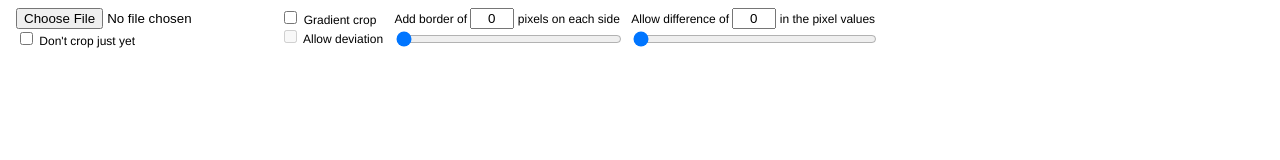
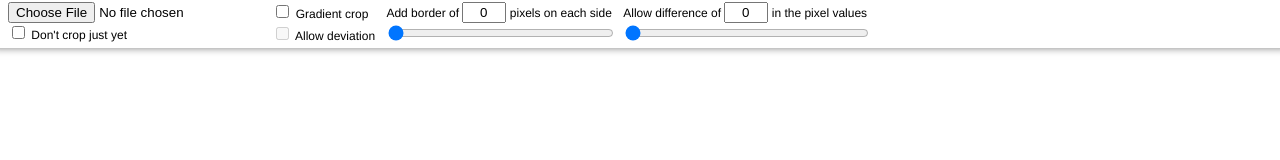
Before and after one commit to psiroki/autocrop, a plain HTML site: page index.html in a window 1280 px wide. Drawn offline with Linux system fonts and the light colour scheme.

Commit message:
Static toolbar, new versions are inserted in reverse order

```diff
--- a/autocrop.css
+++ b/autocrop.css
@@ -4,6 +4,27 @@ html, body {
 	box-sizing: border-box;
 	font-size: 9pt;
 	font-family: 'San Francisco', 'Helvetica Neue', Tahoma, sans-serif;
+}
+
+#insertionPoint {
+	height: 56px;
+}
+
+.settingsPanel {
+	position: fixed;
+	top: 0px;
+	left: 0px;
+	width: 100vw;
+	height: 48px;
+	display: flex;
+	align-items: center;
+	box-shadow: 0px -8px 8px 8px rgba(0,0,0,0.5);
+	z-index: 1;
+	background-color: #fff;
+}
+
+.settingsPanel .client {
+	line-height: 20px;
 }
 
 input[type=number] {
--- a/autocrop.js
+++ b/autocrop.js
@@ -23,7 +23,8 @@ function collect(ids) {
 collect("background", "disableCrop",
 	"gradientCrop", "allowDeviation",
 	"borderWidth", "borderWidthRange",
-	"differenceDelta", "differenceDeltaRange");
+	"differenceDelta", "differenceDeltaRange",
+	"insertionPoint");
 
 if(exif) {
 	exif.onmessage = function(e) {
@@ -232,7 +233,10 @@ function generate(f, exif) {
 			var panel = viewTemplate.cloneNode(true);
 			var ownBar = panel.querySelector(".snackBar");
 			panel.querySelector(".canvasHolder").appendChild(canvas);
-			document.body.appendChild(panel);
+			if(!insertionPoint || !insertionPoint.parentNode)
+				document.body.appendChild(panel);
+			else
+				insertionPoint.parentNode.insertBefore(panel, insertionPoint.nextSibling);
 			var ctx = canvas.getContext("2d");
 			ctx.save();
 			if(o >= 1) {
@@ -515,10 +519,11 @@ exponentialSlider(1, 64, c.borderWidthRange, c.borderWidth);
 exponentialSlider(1, 255, c.differenceDeltaRange, c.differenceDelta);
 
 function syncDeviation() {
-	c.allowDeviation.disabled = !c.gradientCrop.checked && (+c.differenceDelta.value === 0);
+	c.allowDeviation.disabled = !c.gradientCrop.checked || (+c.differenceDelta.value === 0);
 }
 
 c.gradientCrop.addEventListener("input", syncDeviation);
+c.gradientCrop.addEventListener("change", syncDeviation);
 c.differenceDelta.addEventListener("input", syncDeviation);
 c.differenceDeltaRange.addEventListener("input", syncDeviation);
 
--- a/index.html
+++ b/index.html
@@ -5,7 +5,7 @@
 <title>Autocrop image</title>
 <link rel="stylesheet" type="text/css" href="autocrop.css"/>
 </head>
-<body>
+<body><div class="settingsPanel"><div class="client">
 <span class="verticalPanel"><span><input type="file" id="background" accept="image/*"/></span>
 <label><input type="checkbox" id="disableCrop"/> Don't crop just yet</label></span>
 <span class="verticalPanel"><label><input type="checkbox" id="gradientCrop"/> Gradient crop</label>
@@ -17,7 +17,7 @@ id="borderWidth" value="0"/> pixels on each side</span><span class="rangeBlock"
 <span class="verticalPanel combinedValuePanel"><span>Allow difference of <input type="number"
 id="differenceDelta" value="0"/> in the pixel values</span><span class="rangeBlock"
 ><input type="range" id="differenceDeltaRange" value="0" min="0" max="255"
-/></span></span>
+/></span></span></div></div>
 <div style="display: none">
 <div class="view">
 	<div class="card">
@@ -33,6 +33,7 @@ id="differenceDelta" value="0"/> in the pixel values</span><span class="rangeBlo
 	</div>
 </div>
 </div>
+<div id="insertionPoint"></div>
 <script type="application/javascript" src="autocrop.js"></script>
 </body>
 </html>
```
